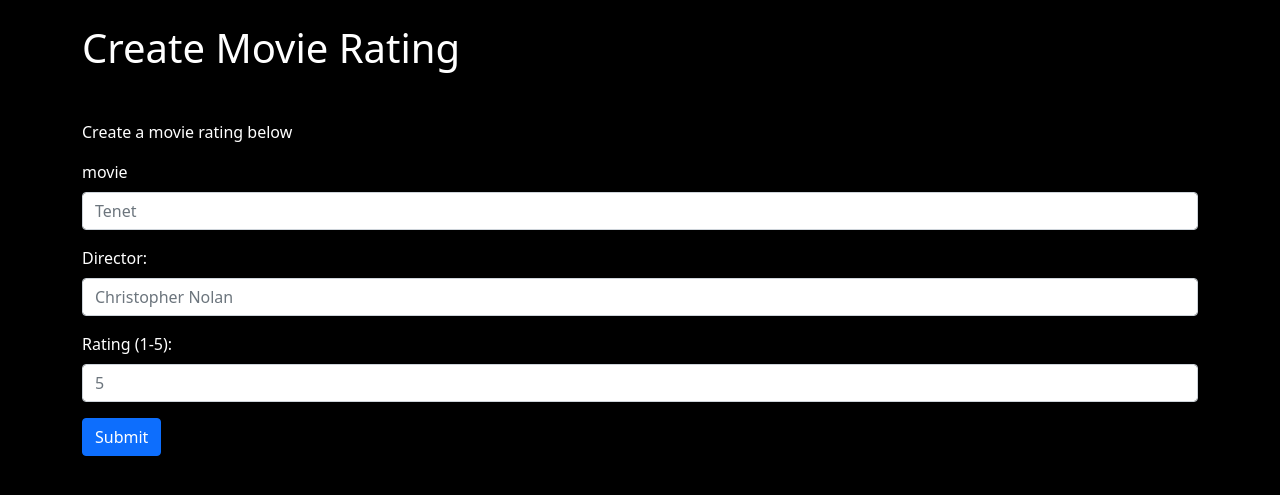
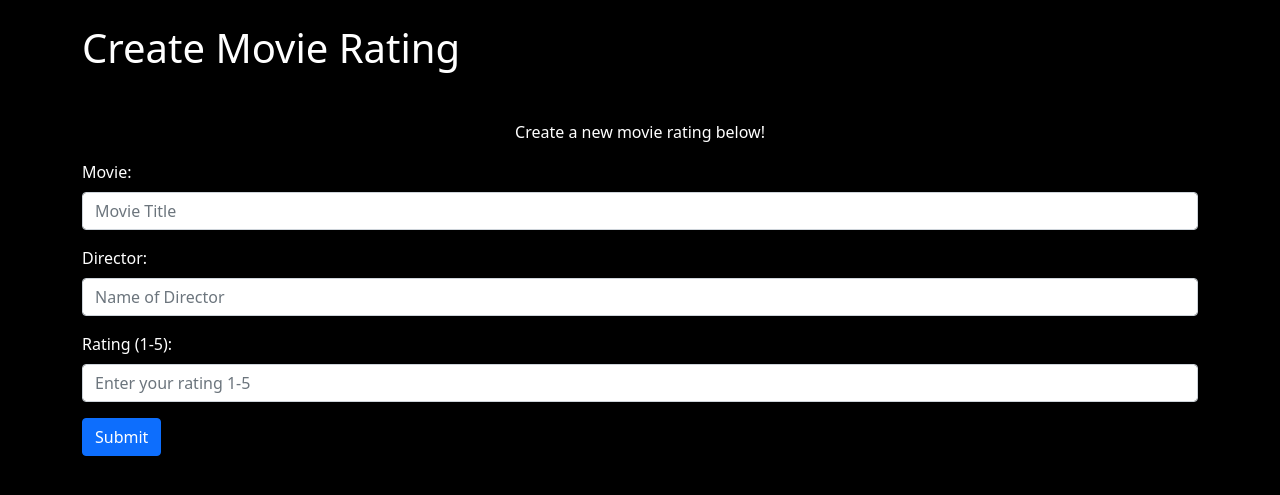
Before and after one commit to weiraven/itsc-3155-module-9-assignment, a Flask app: page /movies/new in a window 1280 px wide. Shown: the part 58-553 px from the top of the page. Run offline with Flask 2, Linux system fonts and the light colour scheme.

Commit message:
made minor edits to text; changed rating input to 1-5 limited dial and centered descriptive text

```diff
--- a/templates/create_movies_form.html
+++ b/templates/create_movies_form.html
@@ -4,20 +4,20 @@
 
 {% block body %}
 <h1 class="mb-5">Create Movie Rating</h1>
-<p class="mb-3">Create a movie rating below</p>
+<p class="mb-3" style="text-align: center;">Create a new movie rating below!</p>
 <!-- TODO: Feature 2 -->
 <form method="POST" action="{{ url_for('create_movie') }}">
     <div class="mb-3">
-        <label for="movie" class="form-label">movie</label>
-        <input type="text" class="form-control" id="movie" name="movie" placeholder="Tenet">
+        <label for="movie" class="form-label">Movie:</label>
+        <input type="text" class="form-control" id="movie" name="movie" placeholder="Movie Title">
     </div>
     <div class="mb-3">
         <label for="director" class="form-label">Director:</label>
-        <input type="text" class="form-control" id="director" name="director" placeholder="Christopher Nolan">
+        <input type="text" class="form-control" id="director" name="director" placeholder="Name of Director">
     </div>
     <div class="mb-3">
         <label for="rating" class="form-label">Rating (1-5):</label>
-        <input type="number" class="form-control" id="rating" name="rating" placeholder="5">
+        <input type="number" name="rating" id="rating" class="form-control" placeholder="Enter your rating 1-5" min="1" max="5">
     </div>
     <button type="submit" class="btn btn-primary">Submit</button>
 </form>
```
